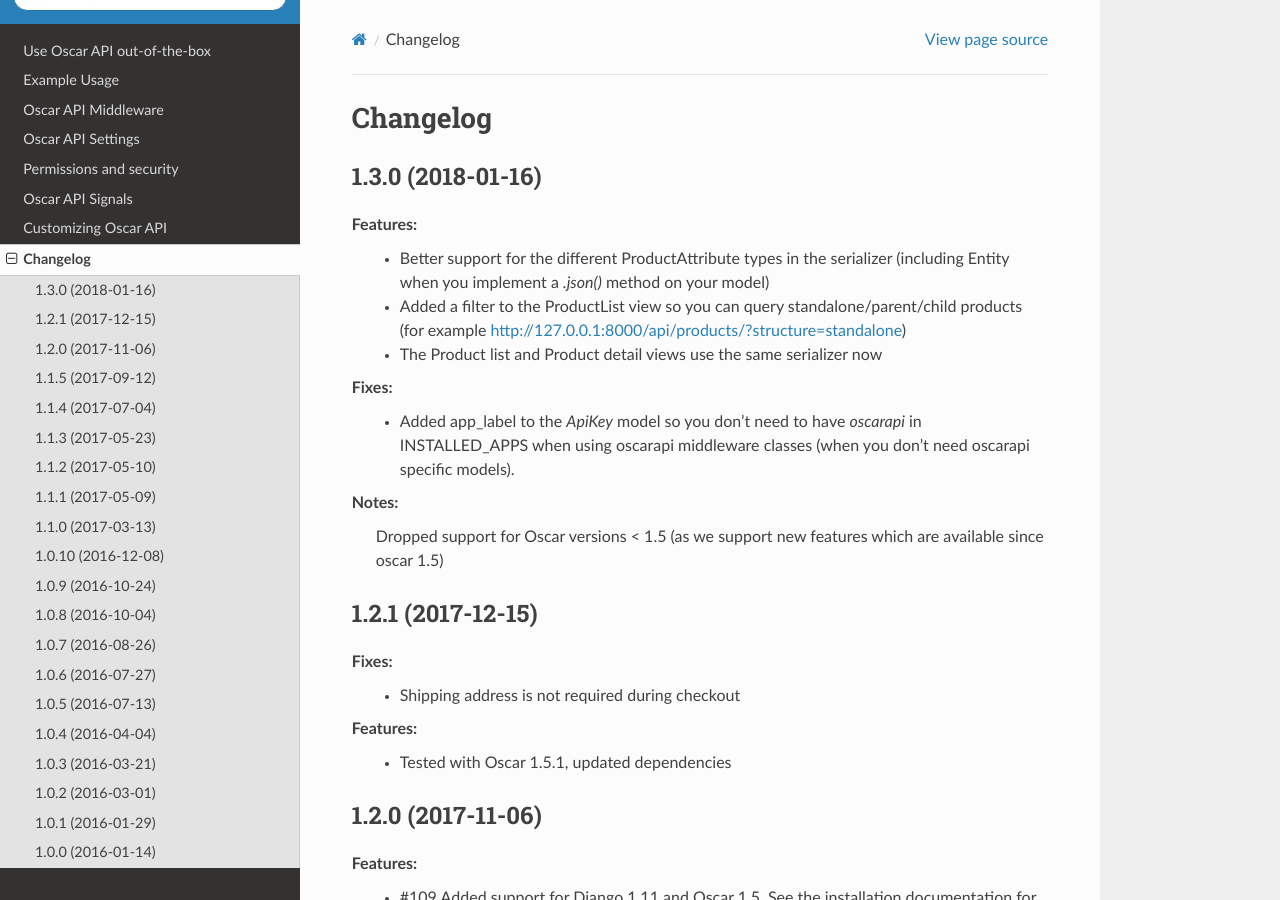
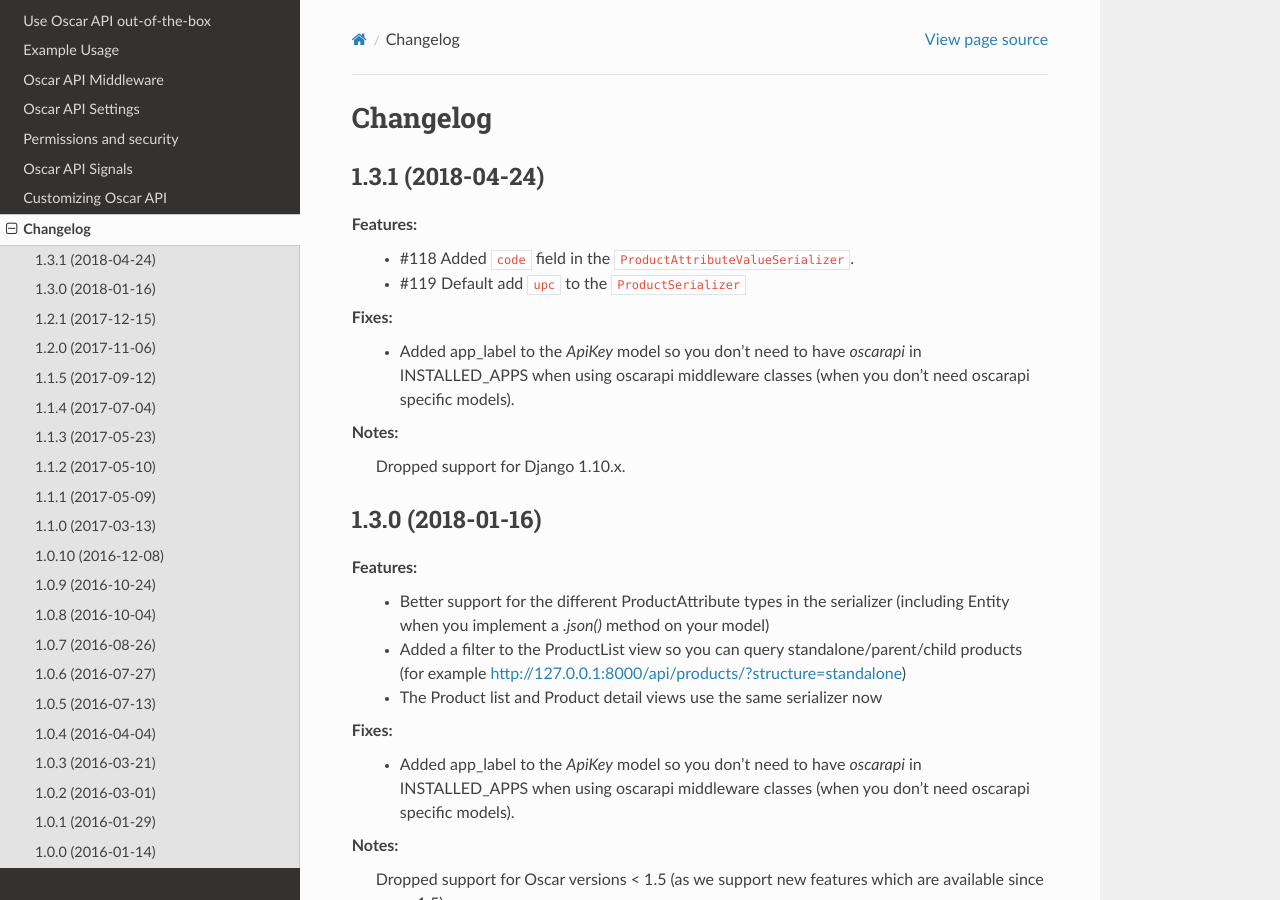
Before and after one commit to django-oscar/django-oscar-api, a Sphinx documentation site: the page built from docs/source/changelog.rst, in a window 1280 px wide and 900 px high. Built offline with Sphinx 7.4.7 and the Read the Docs theme 2.0.0, drawn with Linux system fonts in a browser that asks for light colours.

Commit message:
Prepare for release

```diff
--- a/docs/source/changelog.rst
+++ b/docs/source/changelog.rst
@@ -1,6 +1,20 @@
 =========
 Changelog
 =========
+
+1.3.1 (2018-04-24)
+------------------
+Features:
+  * #118 Added ``code`` field in the ``ProductAttributeValueSerializer``.
+  * #119 Default add ``upc`` to the ``ProductSerializer``
+
+Fixes:
+  * Added app_label to the `ApiKey` model so you don't need to have `oscarapi` in INSTALLED_APPS when using oscarapi middleware classes (when you don't need oscarapi specific models).
+
+Notes:
+  Dropped support for Django 1.10.x.
+
+
 1.3.0 (2018-01-16)
 ------------------
 Features:
--- a/setup.py
+++ b/setup.py
@@ -1,6 +1,6 @@
 from setuptools import setup, find_packages
 
-__version__ = "1.3.0"
+__version__ = "1.3.1"
 
 
 setup(
@@ -15,7 +15,6 @@
         'Environment :: Web Environment',
         'Framework :: Django',
         'Framework :: Django :: 1.8',
-        'Framework :: Django :: 1.10',
         'Framework :: Django :: 1.11',
         'Intended Audience :: Developers',
         'License :: OSI Approved :: BSD License',
```
